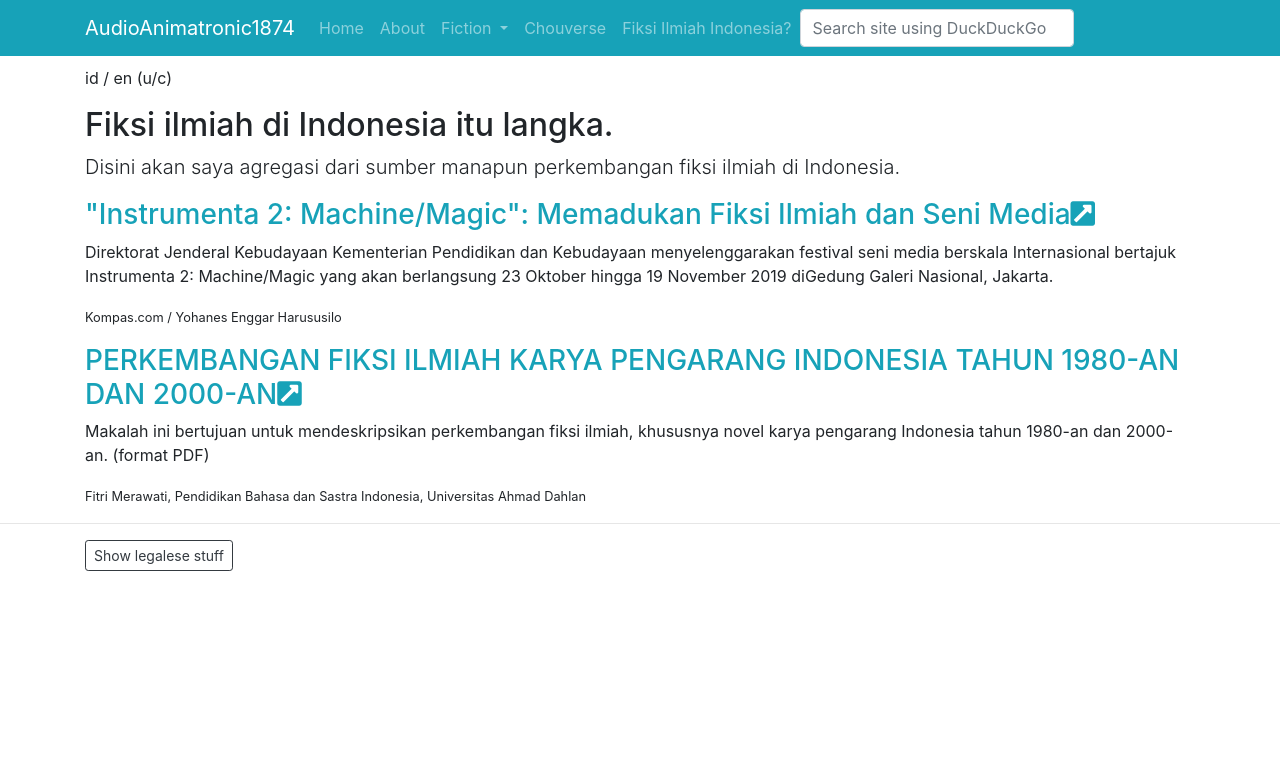
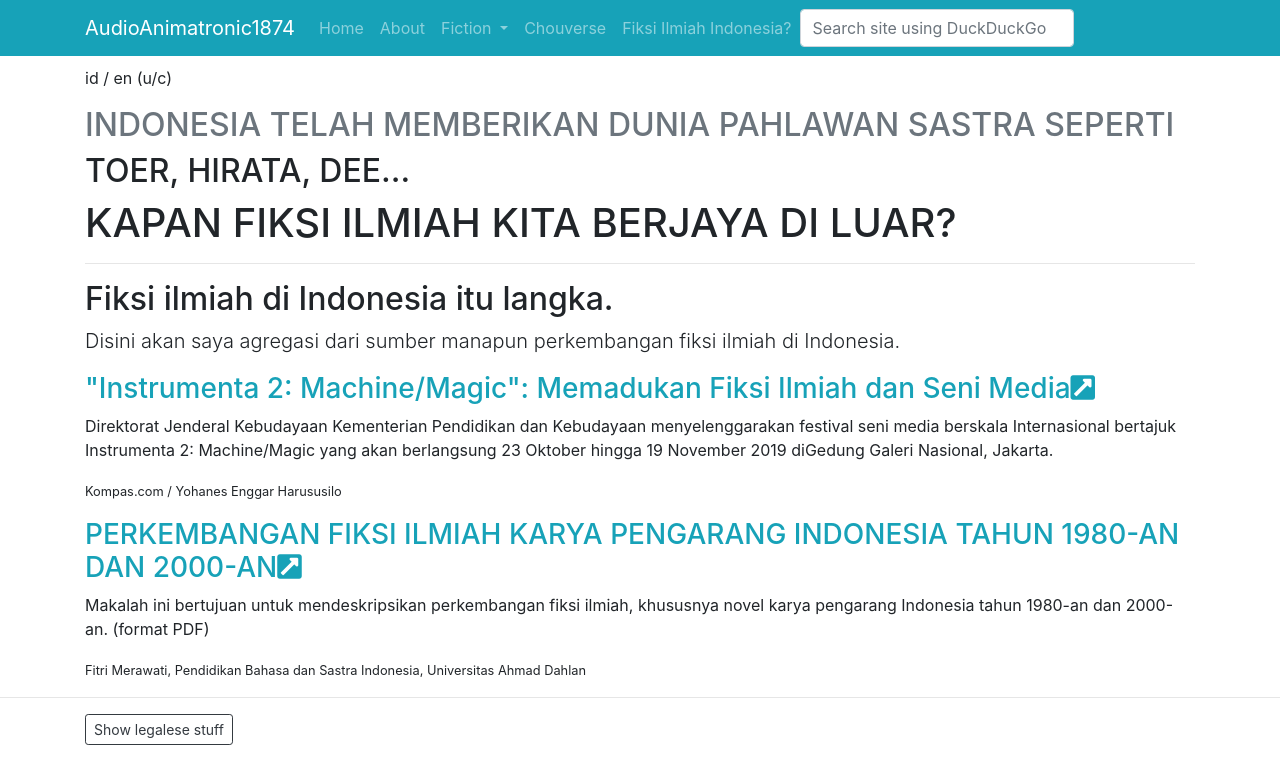
Before and after one commit to aa1874/aa1874site, a Jekyll site: the page built from indosf-id.html, in a window 1280 px wide. Shown: the top 784 px of the page. Built offline with Jekyll 4.4.1, drawn with Linux system fonts in a browser that asks for light colours; nearby versions of some CDN libraries; some web fonts are replaced.

Commit message:
proppy piece

```diff
--- a/indosf-id.html
+++ b/indosf-id.html
@@ -4,6 +4,10 @@ permalink: /indosf/id/
 title: Fiksi ilmiah di Indonesia
 ---
 <p>id / en (u/c)</p>
+<h2><span class="text-muted">INDONESIA TELAH MEMBERIKAN DUNIA PAHLAWAN SASTRA SEPERTI</span></h2>
+<h2>TOER, HIRATA, DEE...</h2>
+<h1>KAPAN FIKSI ILMIAH KITA BERJAYA DI LUAR?</h1>
+<hr>
 <h2>Fiksi ilmiah di Indonesia itu langka.</h2>
 <p class="lead">Disini akan saya agregasi dari sumber manapun perkembangan fiksi ilmiah di Indonesia.</p>
 
```
